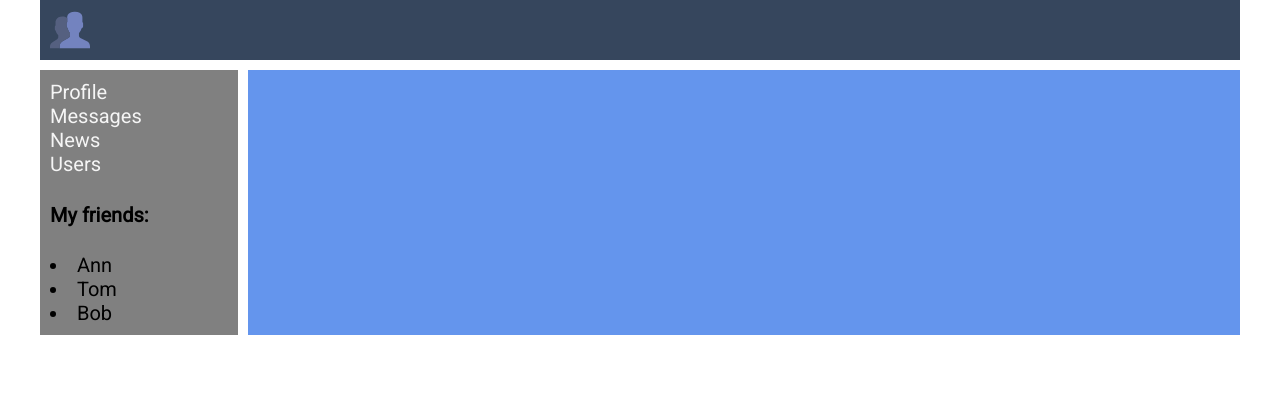
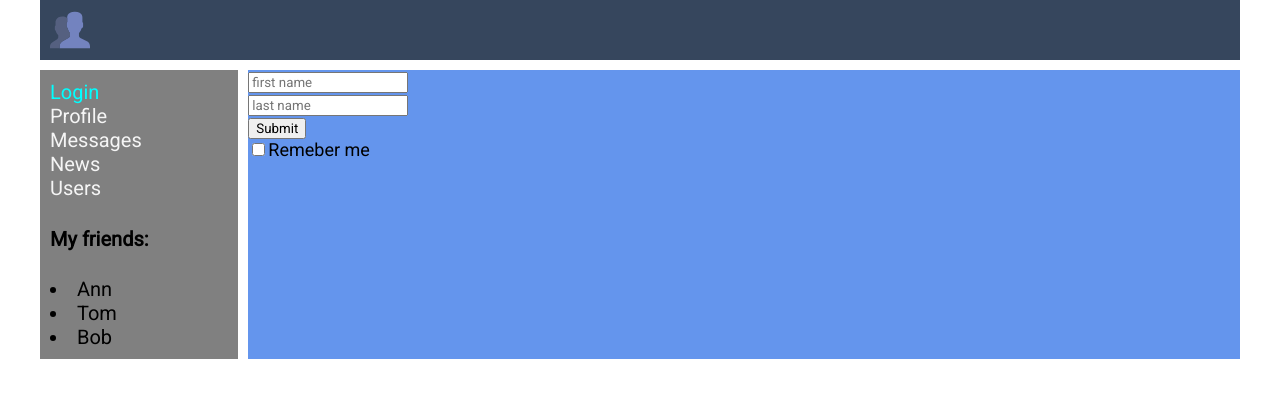
Before and after one commit to AitakattaSora/react-social-network, a React (Create React App) app: page /login in a window 1280 px wide. Shown: the top 398 px of the page. Built offline with nearby package versions, Linux system fonts and the light colour scheme.

Commit message:
feat: add login form base

```diff
--- a/package.json
+++ b/package.json
@@ -9,6 +9,7 @@
     "@testing-library/user-event": "^7.2.1",
     "axios": "^0.19.2",
     "faker": "^4.1.0",
+    "formik": "^2.1.5",
     "react": "^16.13.1",
     "react-dom": "^16.13.1",
     "react-redux": "^7.2.0",
--- a/src/App.js
+++ b/src/App.js
@@ -7,6 +7,7 @@ import News from './components/News/News';
 import { Route } from 'react-router-dom';
 import DialogsContainer from './components/Dialogs/DialogsContainer';
 import UsersContainer from './components/Users/UsersContainer';
+import { Login } from './components/Login/Login';
 
 const App = (props) => {
   return (
@@ -14,6 +15,7 @@ const App = (props) => {
       <Header />
       <Navbar store={props.store} />
       <div className='app-wrapper-content'>
+        <Route path='/login' render={() => <Login />} />
         <Route path='/profile/:id?' render={() => <ProfileContainer />} />
         <Route path='/dialogs' render={() => <DialogsContainer />} />
         <Route path='/news' render={() => <News />} />
--- /dev/null
+++ b/src/components/Login/Login.js
@@ -0,0 +1,35 @@
+import React from 'react';
+import { Formik, Form, Field } from 'formik';
+
+export const Login = () => {
+  console.log('render');
+  return (
+    <div>
+      <Formik
+        initialValues={{ firstName: '', lastName: '', remember: false }}
+        onSubmit={(data, { resetForm }) => {
+          console.log('submit:', data);
+          resetForm();
+        }}
+      >
+        {({ values }) => (
+          <Form>
+            <Field name='firstName' placeholder='first name' />
+            <div>
+              <Field name='lastName' placeholder='last name' />
+            </div>
+            <div>
+              <button type='submit'>Submit</button>
+            </div>
+            <div>
+              <label>
+                <Field type='checkbox' name='remember' />
+                <span>Remeber me</span>
+              </label>
+            </div>
+          </Form>
+        )}
+      </Formik>
+    </div>
+  );
+};
--- a/src/redux/sidebar-reducer.js
+++ b/src/redux/sidebar-reducer.js
@@ -5,6 +5,7 @@ const initialState = {
     { id: 3, name: 'Bob' },
   ],
   links: [
+    { id: 0, title: 'Login', to: '/login' },
     { id: 1, title: 'Profile', to: '/profile' },
     { id: 2, title: 'Messages', to: '/dialogs' },
     { id: 3, title: 'News', to: '/news' },
```
Also changed, not shown: 1 other file (tests, documents, lock files or other folders).
